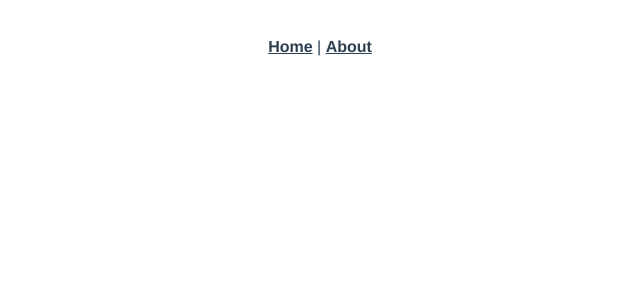
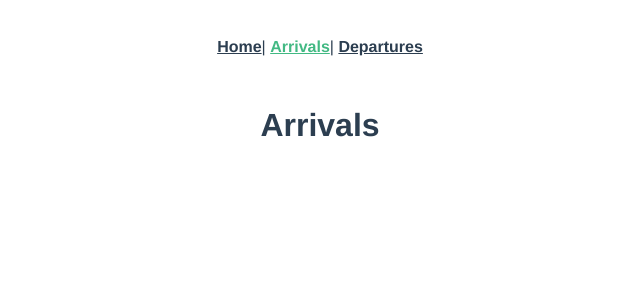
Before and after one commit to Daxaar/Flight-Data-API, a Vue app in the folder client/: page /arrivals in a window 1280 px wide. Shown: the top 300 px of the page, without its empty margins (320-960 px from the left). Built offline with nearby package versions, Linux system fonts and the light colour scheme.

Commit message:
Basic routing for arrival and departure pages

```diff
--- a/client/src/App.vue
+++ b/client/src/App.vue
@@ -1,8 +1,9 @@
 <template>
   <div id="app">
     <div id="nav">
-      <router-link to="/">Home</router-link> |
-      <router-link to="/about">About</router-link>
+      <router-link to="/">Home</router-link>|
+      <router-link to="/arrivals">Arrivals</router-link>|
+      <router-link to="/departures">Departures</router-link>
     </div>
     <router-view/>
   </div>
@@ -10,7 +11,7 @@
 
 <style lang="scss">
 #app {
-  font-family: 'Avenir', Helvetica, Arial, sans-serif;
+  font-family: "Avenir", Helvetica, Arial, sans-serif;
   -webkit-font-smoothing: antialiased;
   -moz-osx-font-smoothing: grayscale;
   text-align: center;
--- a/client/src/router.js
+++ b/client/src/router.js
@@ -14,12 +14,20 @@ export default new Router({
       component: Home
     },
     {
-      path: '/about',
-      name: 'about',
+      path: '/arrivals',
+      name: 'arrivals',
       // route level code-splitting
-      // this generates a separate chunk (about.[hash].js) for this route
+      // this generates a separate chunk (arrivals.[hash].js) for this route
       // which is lazy-loaded when the route is visited.
-      component: () => import(/* webpackChunkName: "about" */ './views/About.vue')
+      component: () => import(/* webpackChunkName: "arrivals" */ './views/Arrivals.vue')
+    },
+    {
+      path: '/departures',
+      name: 'departures',
+      // route level code-splitting
+      // this generates a separate chunk (departures.[hash].js) for this route
+      // which is lazy-loaded when the route is visited.
+      component: () => import(/* webpackChunkName: "about" */ './views/Departures.vue')
     }
   ]
 })
--- a/client/src/views/About.vue
+++ /dev/null
@@ -1,5 +0,0 @@
-<template>
-  <div class="about">
-    <h1>This is an about page</h1>
-  </div>
-</template>
--- /dev/null
+++ b/client/src/views/Arrivals.vue
@@ -0,0 +1,5 @@
+<template>
+  <div class="arrivals">
+    <h1>Arrivals</h1>
+  </div>
+</template>
--- /dev/null
+++ b/client/src/views/Departures.vue
@@ -0,0 +1,5 @@
+<template>
+  <div class="departures">
+    <h1>Departures</h1>
+  </div>
+</template>
--- a/client/src/views/Home.vue
+++ b/client/src/views/Home.vue
@@ -1,18 +1,18 @@
 <template>
   <div class="home">
     <img alt="Vue logo" src="../assets/logo.png">
-    <Welcome msg="Welcome to Flight API"/>
+    <WelcomeMessage msg="Welcome to Flight API"/>
   </div>
 </template>
 
 <script>
 // @ is an alias to /src
-import Welcome from "@/components/Welcome.vue";
+import WelcomeMessage from "@/components/WelcomeMessage.vue";
 
 export default {
   name: "home",
   components: {
-    Welcome
+    WelcomeMessage
   }
 };
 </script>
```
Also changed, not shown: client/src/components/WelcomeMessage.vue (renamed from client/src/components/Welcome.vue).
